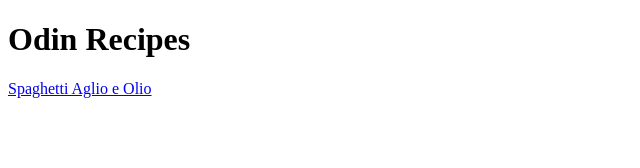
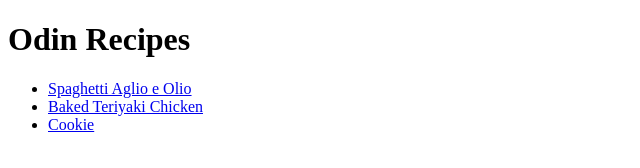
Before and after one commit to nicolasgsantana/odin-recipes, a plain HTML site: page index.html in a window 1280 px wide. Shown: the whole page, without its empty margins (0-640 px from the left). Drawn offline with Linux system fonts and the light colour scheme.

Commit message:
Add remaining links to main page

```diff
--- a/index.html
+++ b/index.html
@@ -8,7 +8,12 @@
 
 <body>
   <h1>Odin Recipes</h1>
-  <a href="./recipes/spaghetti-aglio-e-olio.html">Spaghetti Aglio e Olio</a>
+  <ul>
+    <li><a href="./recipes/spaghetti-aglio-e-olio.html">Spaghetti Aglio e Olio</a></li>
+    <li><a href="./recipes/baked-teriyaki-chicken.html">Baked Teriyaki Chicken</a></li>
+    <li><a href="./recipes/cookie.html">Cookie</a></li>
+  </ul>
+
 </body>
 
 </html>
```
